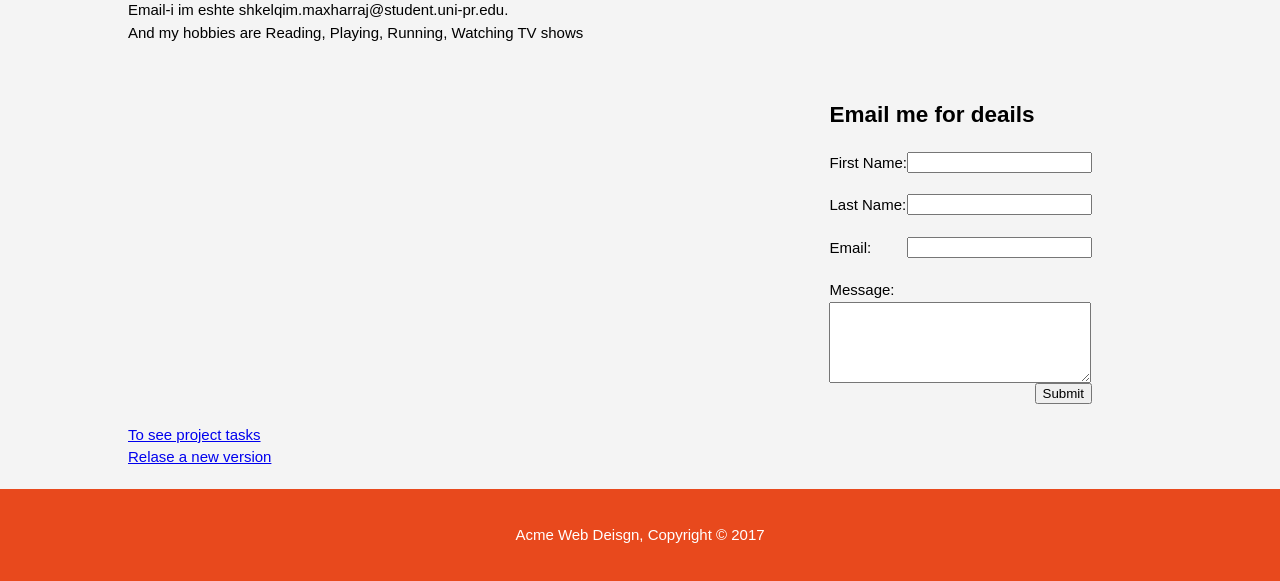
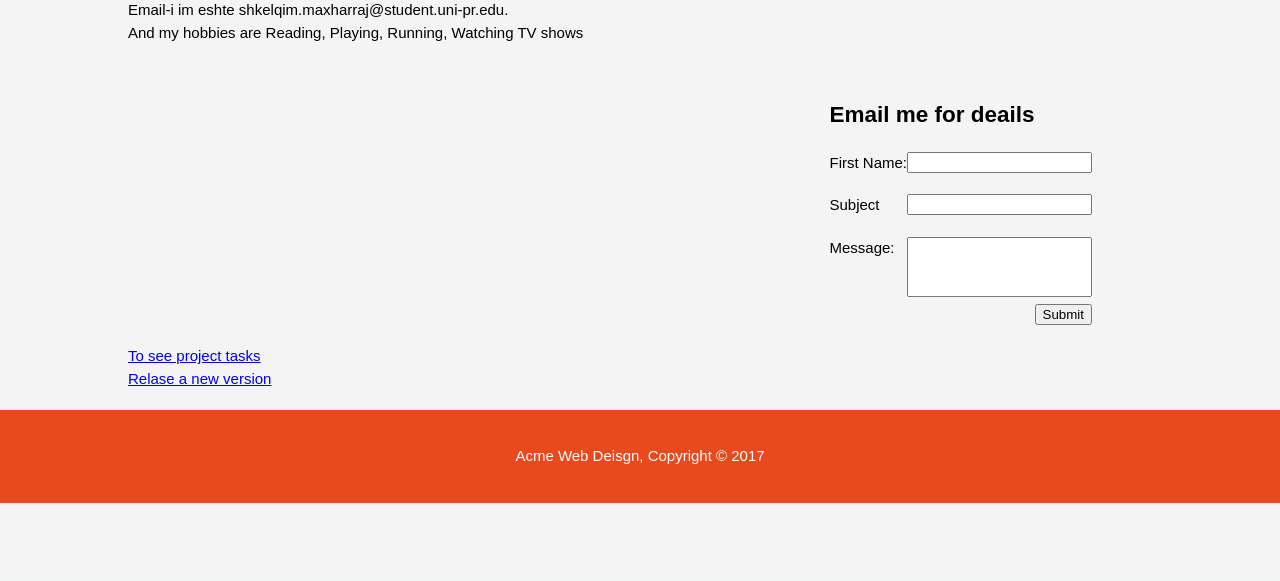
Before and after one commit to ShkelqimMaxh/PHP19_20_Gr6, a PHP site: page /src/About.php in a window 1280 px wide. Shown: the part 225-806 px from the top of the page. After the commit the page ends 728 px from the top, so only its background shows below. Run offline with PHP 8.4, Linux system fonts and the light colour scheme.

Commit message:
Adding sent mail functions

```diff
--- a/src/about.php
+++ b/src/about.php
@@ -30,21 +30,17 @@
             <?php
 
                 if(isset($_POST['submit'])){
-                    $to = "shkelqim.maxharraj@student.uni-pr.edu"; // Emaila e pranuesit (developerit)
-                    $from = $_POST['email'];                    // Emaili qe e shkruajme ne input
-                    $first_name = $_POST['first_name'];
-                    $last_name = $_POST['last_name'];
-                    $subject = "Projekti  PI";
-                    $subject2 = "Mbrotja e projektit ne PI";
-                    $message = $first_name . " " . $last_name . " Ka shkruar se :" . "\n\n" . $_POST['message'];
-                    $message2 = "Ja nje kopje e mesazhit " . $first_name . "\n\n" . $_POST['message'];
+                    $toEmail = "shkelqim.maxharraj@student.uni-pr.edu";
+                    $mailHeaders = "From: " . $_POST["name"] . "\r\n";
+                    if(mail($toEmail, $_POST["subject"], $_POST["message"], $mailHeaders))
+                    {
+                        print "<p class='success'>Mail Sent.</p>";
+                    }
+                    else
+                    {
+                        print "<p class='Error'>Problem in Sending Mail.</p>";
+                    }
 
-                    $headers = "From:" . $from;
-                    $headers2 = "From:" . $to;
-                    mail($to,$subject,$message,$headers);
-                    mail($from,$subject2,$message2,$headers2); // sends a copy of the message to the sender
-                    echo "Emaili eshte derguar " . $first_name . ", faleminderit do ju kontaktojme se shpejti.";
-                    // You can also use header('Location: thank_you.php'); to redirect to another page.
                 }
 
 
@@ -84,12 +80,11 @@
             ?>
 
         </article>
-            <form class="emailMeForm" action="" method="post" style="float: right; display:inline-block">
+            <form class="emailMeForm" action="<?php echo $_SERVER['PHP_SELF'];?>" method="post" style="float: right; display:inline-block">
                 <h1>Email me for deails</h1>
-                <label for="">First Name:    <input type="text" name="first_name"></label>
-                <label for="">Last Name:    <input type="text" name="last_name"></label>
-                <label for="">Email:        <input type="text" name="email"></label>
-                <label for="">Message:     <textarea rows="5" name="message" cols="30"></textarea></label>
+                <label for="">First Name:       <input type="text" name="name"></label>
+                <label for="">Subject           <input type="text" name="subject"></label>
+                <label for="">Message:          <input type="text" name="message" style="height: 60px" /></label><br /><br />
                 <input type="submit" name="submit" value="Submit">
             </form>
 
--- a/src/relase.php
+++ b/src/relase.php
@@ -30,8 +30,11 @@
         <br /> <br />
         <h3>Relase a new version</h3>
         <p style="font-size: 0.8em">If you relase a new version everybody in subscribers list will get a new email with message: <span>THE NEW VERSION IS HERE AND A LINK OF WEBPAGE</p>
-        <input type="button" value="">
 
+
+        <form action="../services/subscribers.php" method="POST">
+            <input type="submit" name="relaseNewVersion" value="RELASE">
+        </form>
 
     </div>
 
```
Also changed, not shown: services/subscribers.php (+26 -1 lines), src/Services.php (+22 -6 lines).
